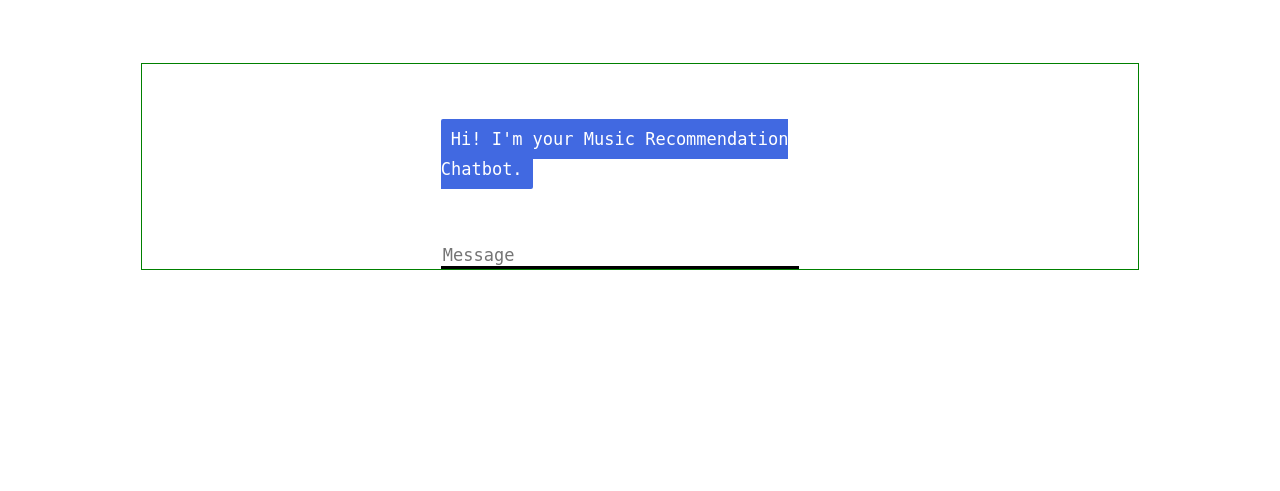
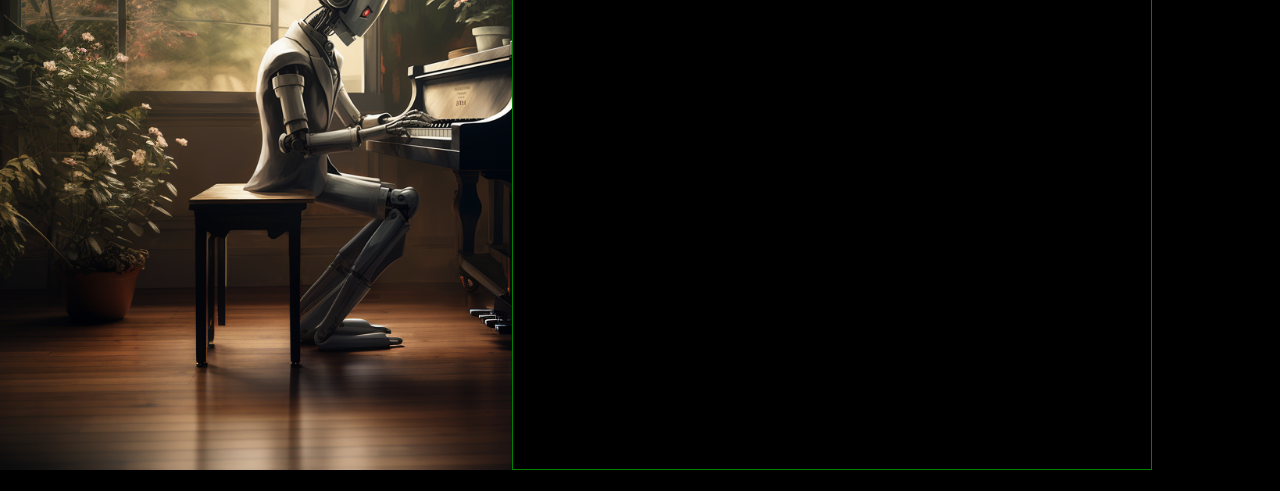
Before and after one commit to minlingz/HarmonyHarbor, a Flask app: page /chatbot in a window 1280 px wide. Shown: the part 330-821 px from the top of the page. After the commit the page ends 800 px from the top, so only its background shows below. Run offline with Flask 3, Linux system fonts and the light colour scheme; some libraries are stand-ins or nearby versions.

Commit message:
add pic to chatbot

```diff
--- a/templates/chatbot.html
+++ b/templates/chatbot.html
@@ -7,10 +7,9 @@
     <script src="https://ajax.googleapis.com/ajax/libs/jquery/3.2.1/jquery.min.js"></script>
     <style>
         * {
-            box-sizing: border-box
+            box-sizing: border-box;
         }
 
-        /* Set height of body and the document to 100% */
         body,
         html {
             height: 100%;
@@ -18,18 +17,47 @@
             font-family: Arial;
         }
 
+        #container {
+            height: 100%;
+            display: flex;
+            background-color: black;
+            /* Add padding to create space between the items */
+        }
+
+        #imageContainer {
+            width: 40%;
+            height: 100%;
+            overflow: hidden;
+            /* Ensures that the image doesn't overflow the container */
+        }
+
+        #botImage {
+            width: auto;
+            height: 100%;
+            object-fit: contain;
+            /* Ensures that the image fits without distortion */
+        }
+
+        .boxed {
+            width: 50%;
+            height: 100%;
+            border: 1px solid green;
+            display: flex;
+            flex-direction: column;
+        }
+
         #chatbox {
-            margin-left: auto;
-            margin-right: auto;
-            width: 40%;
-            margin-top: 60px;
+            flex: 1;
+            /* Make the chatbox flexible to take up remaining space */
+            width: 100%;
+            padding: 10px;
+            overflow-y: auto;
+            /* Enable vertical scrollbar for long content */
         }
 
         #userInput {
-            margin-left: auto;
-            margin-right: auto;
-            width: 40%;
-            margin-top: 60px;
+            padding: 10px;
+            height: 10%;
         }
 
         #textInput {
@@ -40,11 +68,10 @@
             font-size: 17px;
         }
 
-        .userText {
-            color: white;
+        .userText,
+        .botText {
             font-family: monospace;
             font-size: 17px;
-            text-align: right;
             line-height: 30px;
         }
 
@@ -54,42 +81,20 @@
             border-radius: 2px;
         }
 
-        .botText {
-            color: white;
-            font-family: monospace;
-            font-size: 17px;
-            text-align: left;
-            line-height: 30px;
-        }
-
         .botText span {
-            background-color: #4169e1;
+            background-color: olivedrab;
             padding: 10px;
             border-radius: 2px;
         }
+    </style>
 
-        #tidbit {
-            position: absolute;
-            bottom: 0;
-            right: 0;
-            width: 300px;
-        }
-
-        .boxed {
-            margin-left: auto;
-            margin-right: auto;
-            width: 78%;
-            margin-top: 60px;
-            border: 1px solid green;
-        }
-    </style>
 </head>
 
 <body>
-    <div>
-        <h1 align="center"><b>Music Recommendation Chatbot</b></h1>
-        <h4 align="center"><b>Please start your personalized interaction with the chatbot</b></h4>
-        <p align="center"><img src="static\\chatbot1.png" alt="Python-BOT" height="210" width="220"></p>
+    <div id="container">
+        <div id="imageContainer">
+            <img id="botImage" src="{{ url_for('static', filename='images/chatbot_scaled.png') }}" alt="Python-BOT">
+        </div>
         <div class="boxed">
             <div>
                 <div id="chatbox">
```
Also changed, not shown: static/images/chatbot_illustration.png (added), static/images/chatbot_scaled.png (added).
